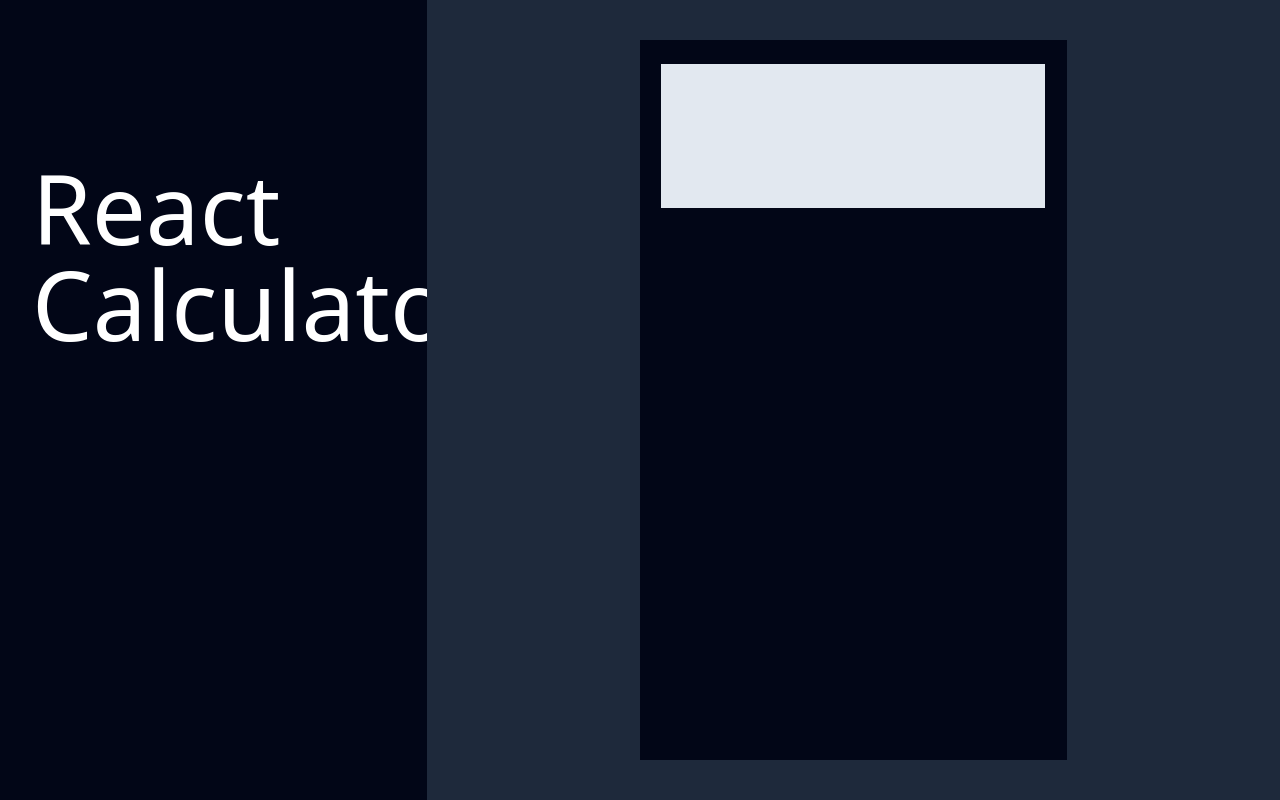
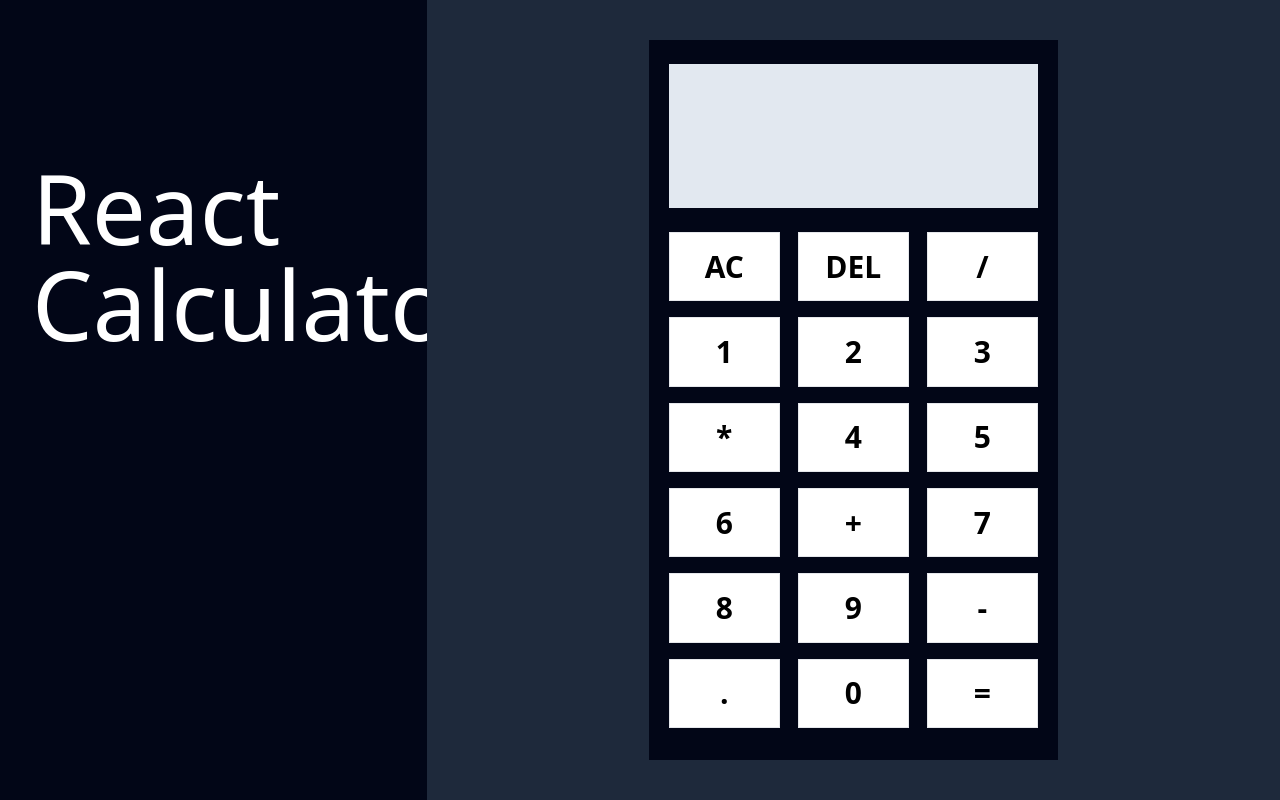
Before and after one commit to Chet4nSingh/React-Calculator, a React (Vite) app: page / in a window 1280 px wide. Built offline with nearby package versions, Linux system fonts and the light colour scheme.

Commit message:
Buttons Added

```diff
--- a/src/App.jsx
+++ b/src/App.jsx
@@ -1,3 +1,5 @@
+import Button from "./components/Button";
+
 function App() {
   return (
     <>
@@ -6,9 +8,33 @@ function App() {
         Calculator
       </h1>
       <main className="h-screen w-2/3 bg-slate-800 flex justify-center items-center">
-      <div id="calculator" className="w-1/2 h-[90%] bg-slate-950">
-        <div id="display-screen" className="w-[90%] my-6 mx-auto h-[20%] bg-slate-200">
-
+        <div id="calculator" className="w-[48%] h-[90%] bg-slate-950">
+          <div
+            id="display-screen"
+            className="w-[90%] my-6 mx-auto h-[20%] bg-slate-200"
+          ></div>
+          <div
+            id="buttons"
+            className="w-[90%] h-[70%] flex flex-wrap justify-between gap-2 mx-auto"
+          >
+            <Button>AC</Button>
+            <Button>DEL</Button>
+            <Button>/</Button>
+            <Button>1</Button>
+            <Button>2</Button>
+            <Button>3</Button>
+            <Button>*</Button>
+            <Button>4</Button>
+            <Button>5</Button>
+            <Button>6</Button>
+            <Button>+</Button>
+            <Button>7</Button>
+            <Button>8</Button>
+            <Button>9</Button>
+            <Button>-</Button>
+            <Button>.</Button>
+            <Button>0</Button>
+            <Button>=</Button>
           </div>
         </div>
       </main>
--- a/src/components/Button.jsx
+++ b/src/components/Button.jsx
@@ -0,0 +1,11 @@
+import { memo } from "react";
+
+const Button = memo(function Button({ type, children }) {
+  return (
+    <span className="w-[30%] mb-2 text-3xl font-bold bg-white flex justify-center items-center border hover:text-white hover:border-white hover:bg-slate-950">
+      {children}
+    </span>
+  );
+});
+
+export default Button;
```
Lines whose indentation alone changed are shown as unchanged.
